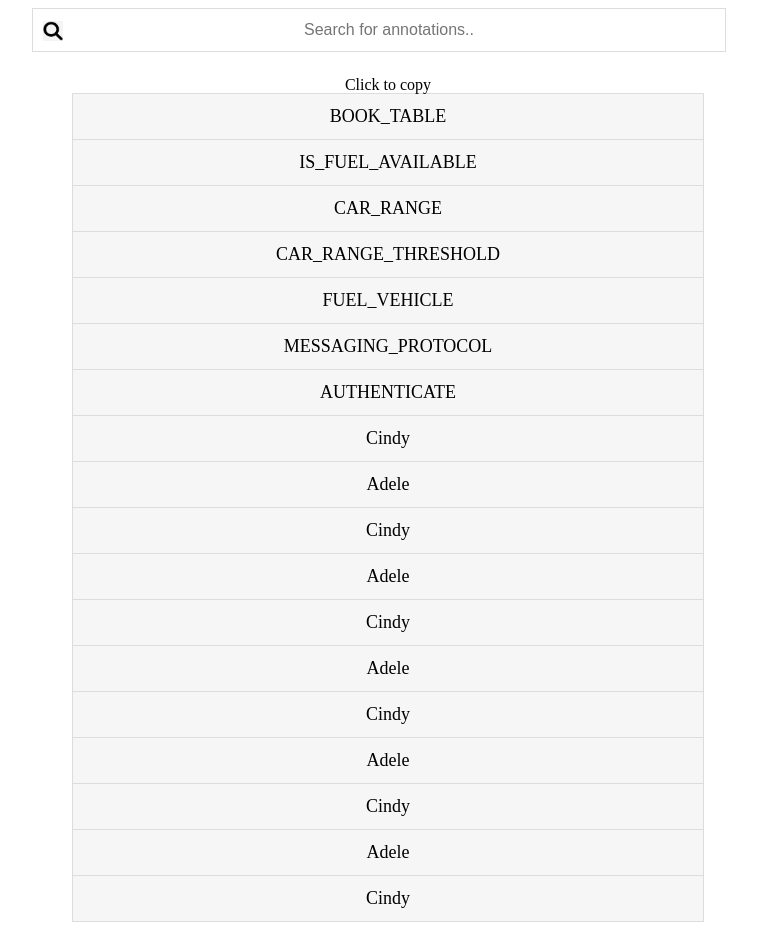
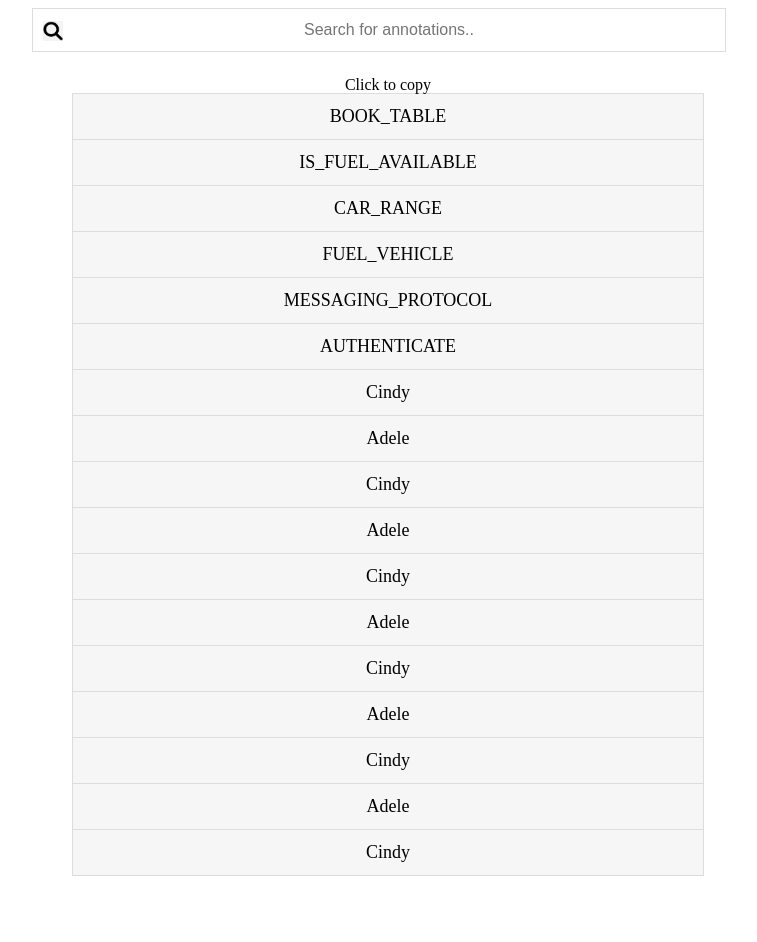
Before and after one commit to elhabbash/elhabbash.github.io, a plain HTML site: page iovexperiment/annotations.html in a window 1280 px wide. Shown: the whole page, without its empty margins (292-1049 px from the left). After the commit the page ends 896 px from the top, so only its background shows below. Drawn offline with Linux system fonts and the light colour scheme.

Commit message:
Update annotations.html

```diff
--- a/iovexperiment/annotations.html
+++ b/iovexperiment/annotations.html
@@ -101,7 +101,6 @@ Click to copy
   <li><a href="#" onclick="javascript:copy('BOOK_TABLE');" >BOOK_TABLE</a></li>
   <li><a href="#" onclick="javascript:copy('IS_FUEL_AVAILABLE');" >IS_FUEL_AVAILABLE</a></li>
   <li><a href="#" onclick="javascript:copy('CAR_RANGE');" >CAR_RANGE</a></li>
-  <li><a href="#" onclick="javascript:copy('CAR_RANGE_THRESHOLD');" >CAR_RANGE_THRESHOLD</a></li>
   <li><a href="#" onclick="javascript:copy('FUEL_VEHICLE');" >FUEL_VEHICLE</a></li>
   <li><a href="#" onclick="javascript:copy('MESSAGING_PROTOCOL');" >MESSAGING_PROTOCOL</a></li>
   <li><a href="#" onclick="javascript:copy('AUTHENTICATE');" >AUTHENTICATE</a></li>
```
